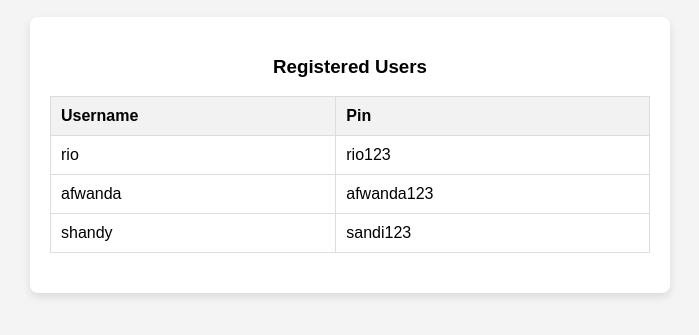
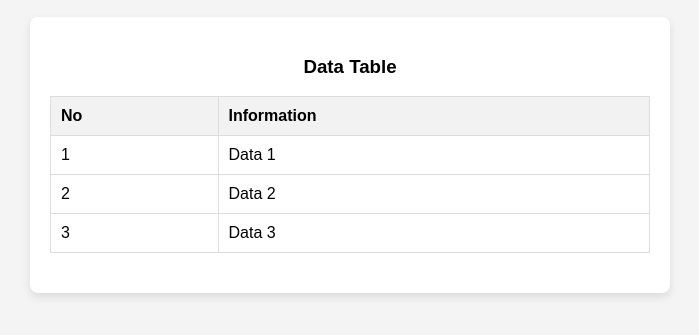
Before and after one commit to Rioputra-ui/Tugas-PBO-, a plain HTML site: page index.html in a window 1280 px wide. Shown: the part 245-580 px from the top of the page, without its empty margins (290-989 px from the left). Drawn offline with Linux system fonts and the light colour scheme.

Commit message:
Update index.html

```diff
--- a/index.html
+++ b/index.html
@@ -48,34 +48,31 @@
 <body>
 
   <div id="content">
-    <h3>Registered Users</h3>
-    <!-- Data Table displaying users -->
+    <h3>Data Table</h3>
+    <!-- Data Table without Login and Password data -->
     <table>
       <thead>
         <tr>
-          <th>Username</th>
-          <th>Pin</th>
+          <th>No</th>
+          <th>Information</th>
         </tr>
       </thead>
       <tbody>
         <tr>
-          <td>rio</td>
-          <td>rio123</td>
+          <td>1</td>
+          <td>Data 1</td>
         </tr>
         <tr>
-          <td>afwanda</td>
-          <td>afwanda123</td>
+          <td>2</td>
+          <td>Data 2</td>
         </tr>
         <tr>
-          <td>shandy</td>
-          <td>sandi123</td>
+          <td>3</td>
+          <td>Data 3</td>
         </tr>
       </tbody>
     </table>
   </div>
 
-  <script>
-    // No login form handling required anymore
-  </script>
 </body>
 </html>
```
